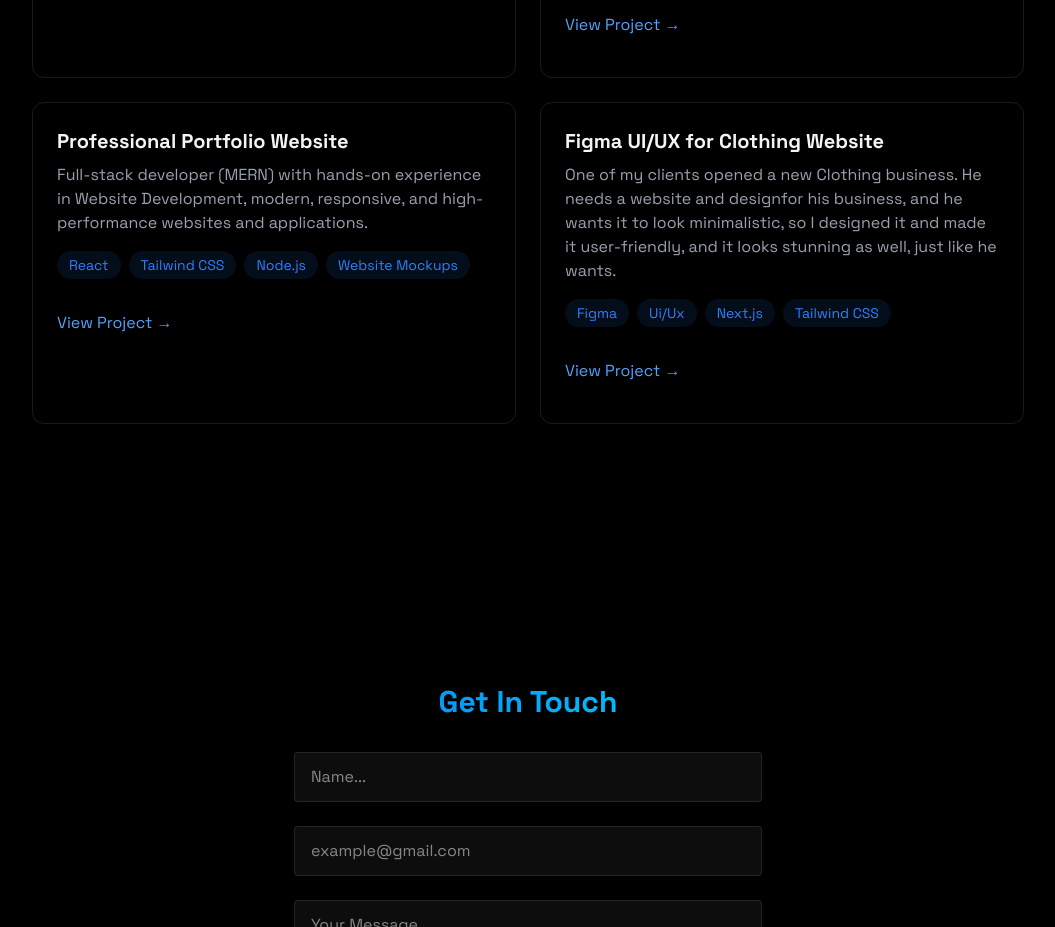
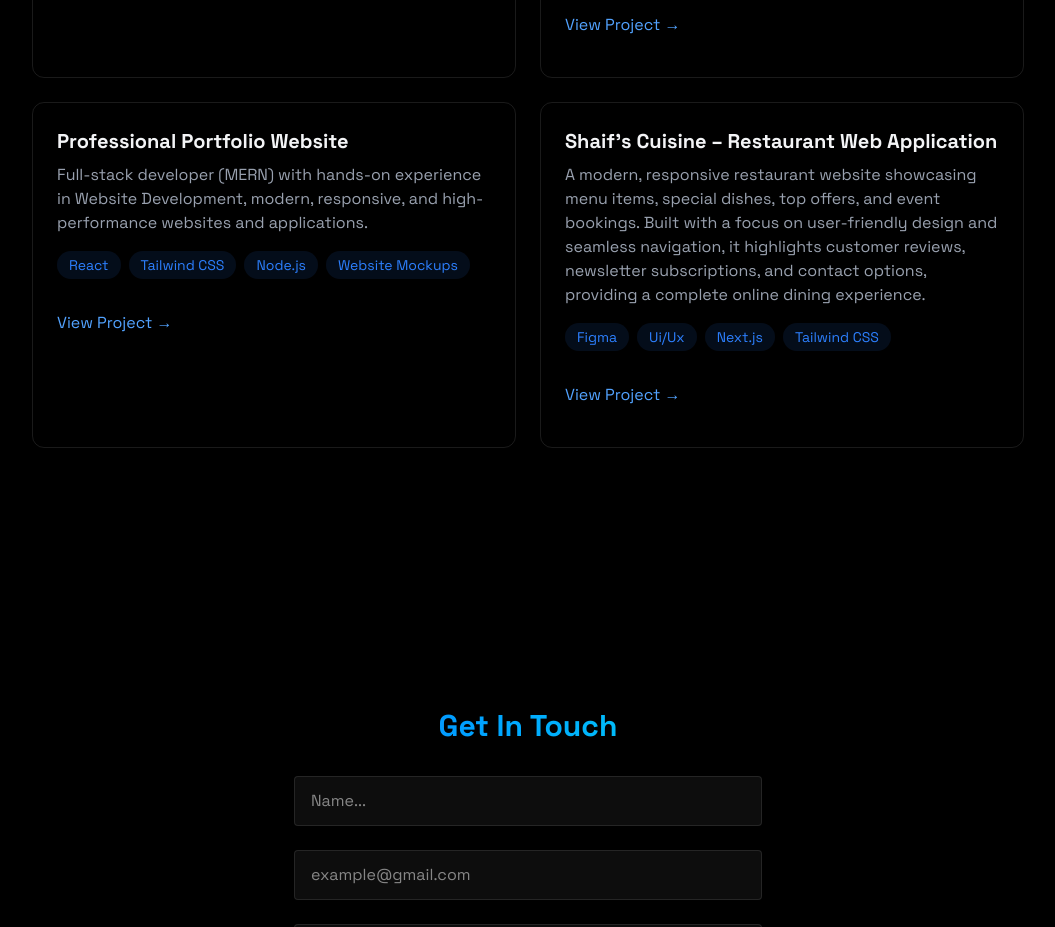
Before and after one commit to mdmahin-oss/My-Project, a React (Vite) app: page / in a window 1280 px wide. Shown: the part 2580-3507 px from the top of the page, without its empty margins (112-1167 px from the left). Built offline with nearby package versions, Linux system fonts and the light colour scheme.

Commit message:
Refactor Projects component structure and content

```diff
--- a/src/components/sections/Projects.jsx
+++ b/src/components/sections/Projects.jsx
@@ -136,9 +136,9 @@ export const Projects = () => {
               transition-all
             "
             >
-              <h3 className="text-xl font-bold mb-2">Figma UI/UX for Clothing Website</h3>
+              <h3 className="text-xl font-bold mb-2">Shaif’s Cuisine – Restaurant Web Application</h3>
               <p className="text-gray-400 mb-4">
-              One of my clients opened a new Clothing business. He needs a website and designfor his business, and he wants it to look minimalistic, so I designed it and made it user-friendly, and it looks stunning as well, just like he wants.
+             A modern, responsive restaurant website showcasing menu items, special dishes, top offers, and event bookings. Built with a focus on user-friendly design and seamless navigation, it highlights customer reviews, newsletter subscriptions, and contact options, providing a complete online dining experience.
               </p>
               <div className="flex flex-wrap gap-2 mb-4">
                 {["Figma", "Ui/Ux","Next.js", "Tailwind CSS", ].map(
```
